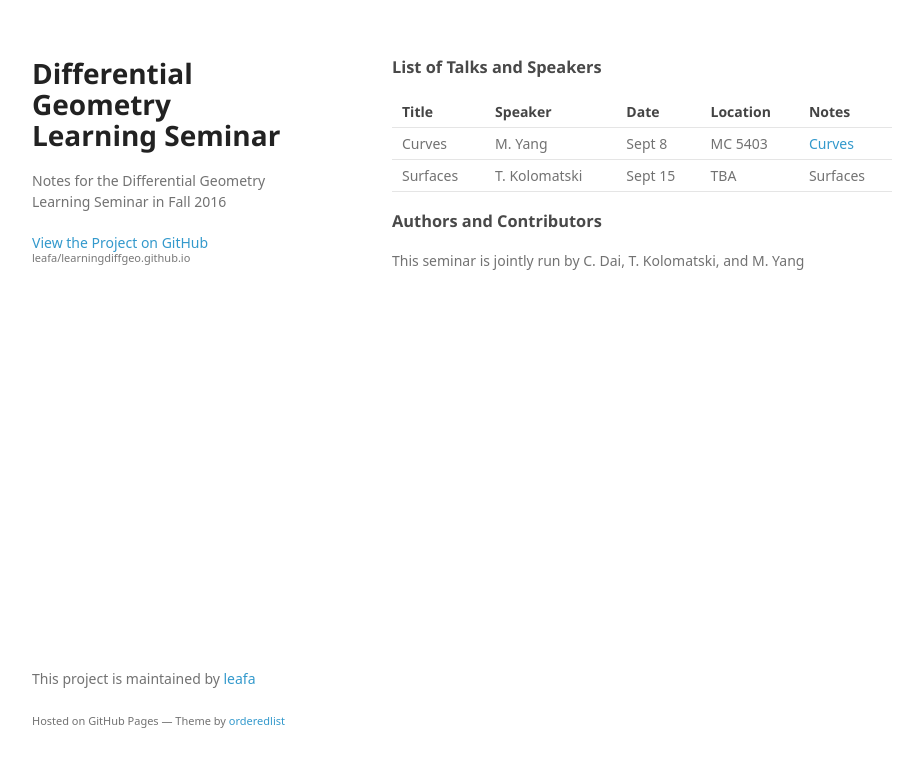
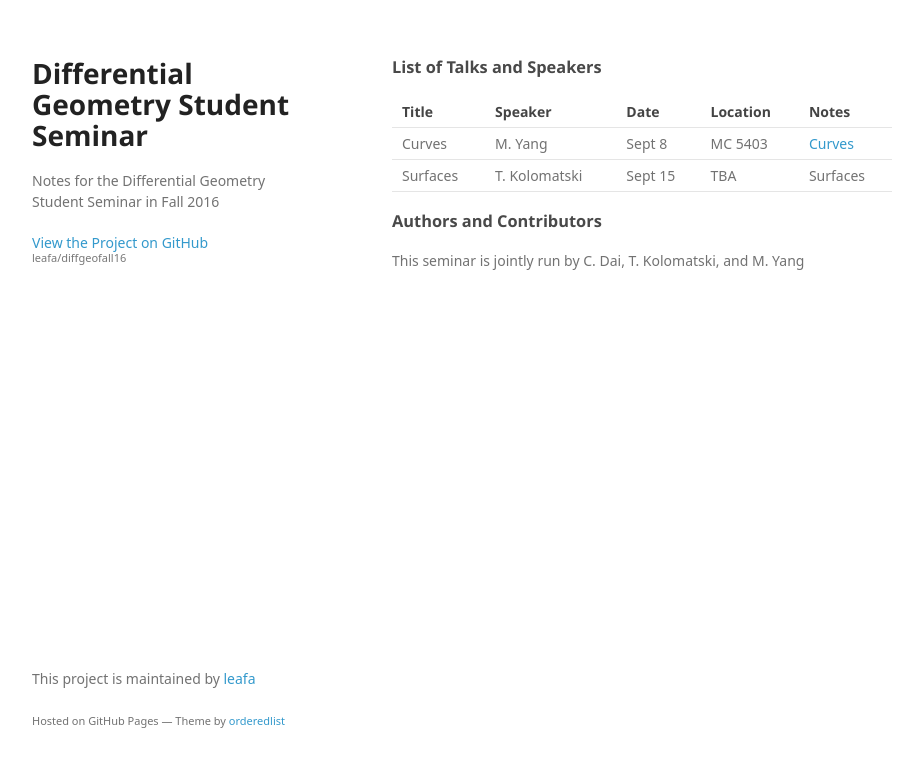
Before and after one commit to mxyang42/mxyang42.github.io, a plain HTML site: page index.html in a window 1280 px wide. Shown: the whole page, without its empty margins (178-1101 px from the left). Drawn offline with Linux system fonts and the light colour scheme; a web font is replaced by a local one.

Commit message:
Changed title from "learning" to "student"

```diff
--- a/index.html
+++ b/index.html
@@ -3,7 +3,7 @@
   <head>
     <meta charset="utf-8">
     <meta http-equiv="X-UA-Compatible" content="chrome=1">
-    <title>Differential Geometry Learning Seminar by leafa</title>
+    <title>Differential Geometry Student Seminar by leafa</title>
 
     <link rel="stylesheet" href="stylesheets/styles.css">
     <link rel="stylesheet" href="stylesheets/github-light.css">
@@ -15,10 +15,10 @@
   <body>
     <div class="wrapper">
       <header>
-        <h1>Differential Geometry Learning Seminar</h1>
-        <p>Notes for the Differential Geometry Learning Seminar in Fall 2016</p>
+        <h1>Differential Geometry Student Seminar</h1>
+        <p>Notes for the Differential Geometry Student Seminar in Fall 2016</p>
 
-        <p class="view"><a href="https://github.com/leafa/learningdiffgeo.github.io">View the Project on GitHub <small>leafa/learningdiffgeo.github.io</small></a></p>
+        <p class="view"><a href="https://github.com/leafa/diffgeofall16">View the Project on GitHub <small>leafa/diffgeofall16</small></a></p>
 
 
       </header>
```
